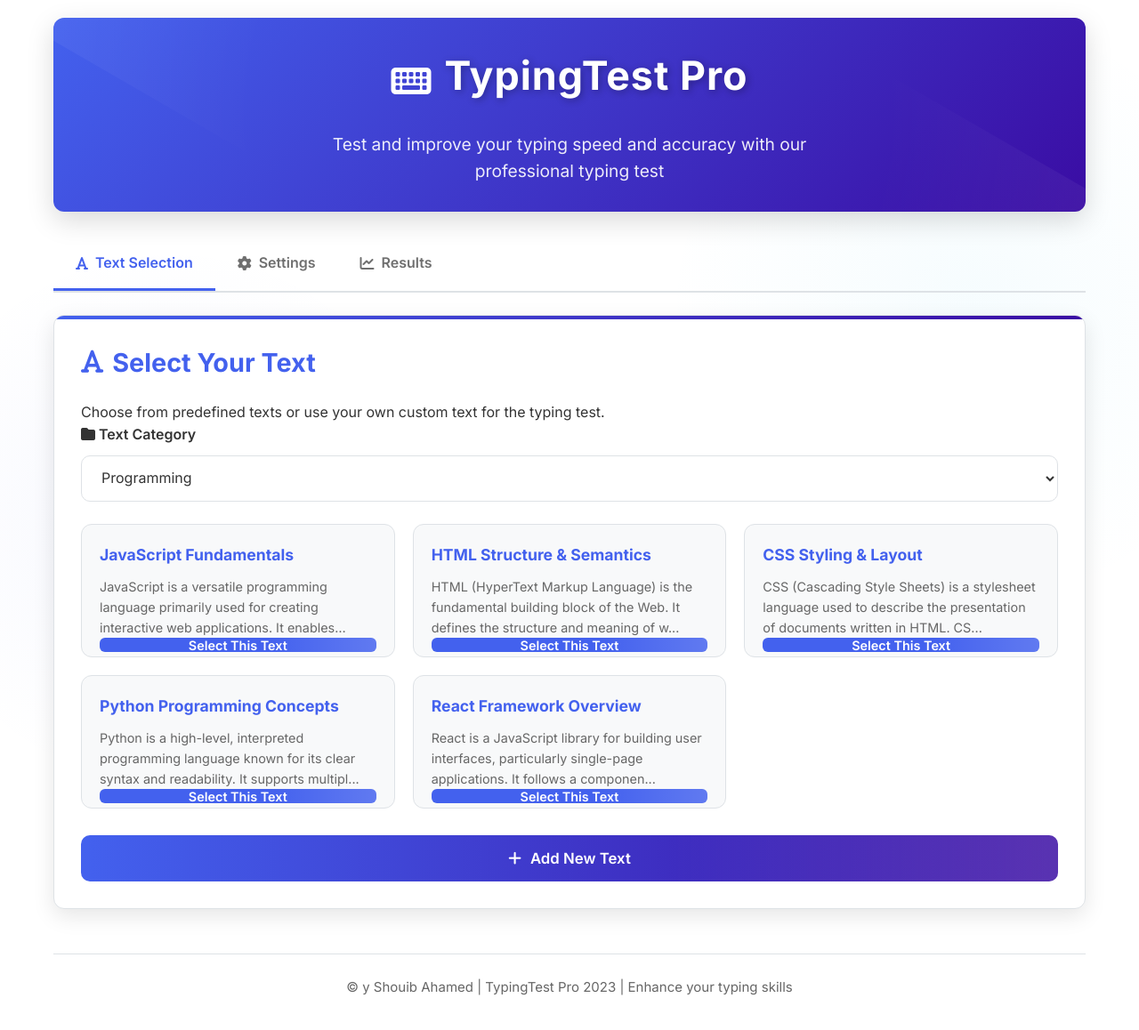
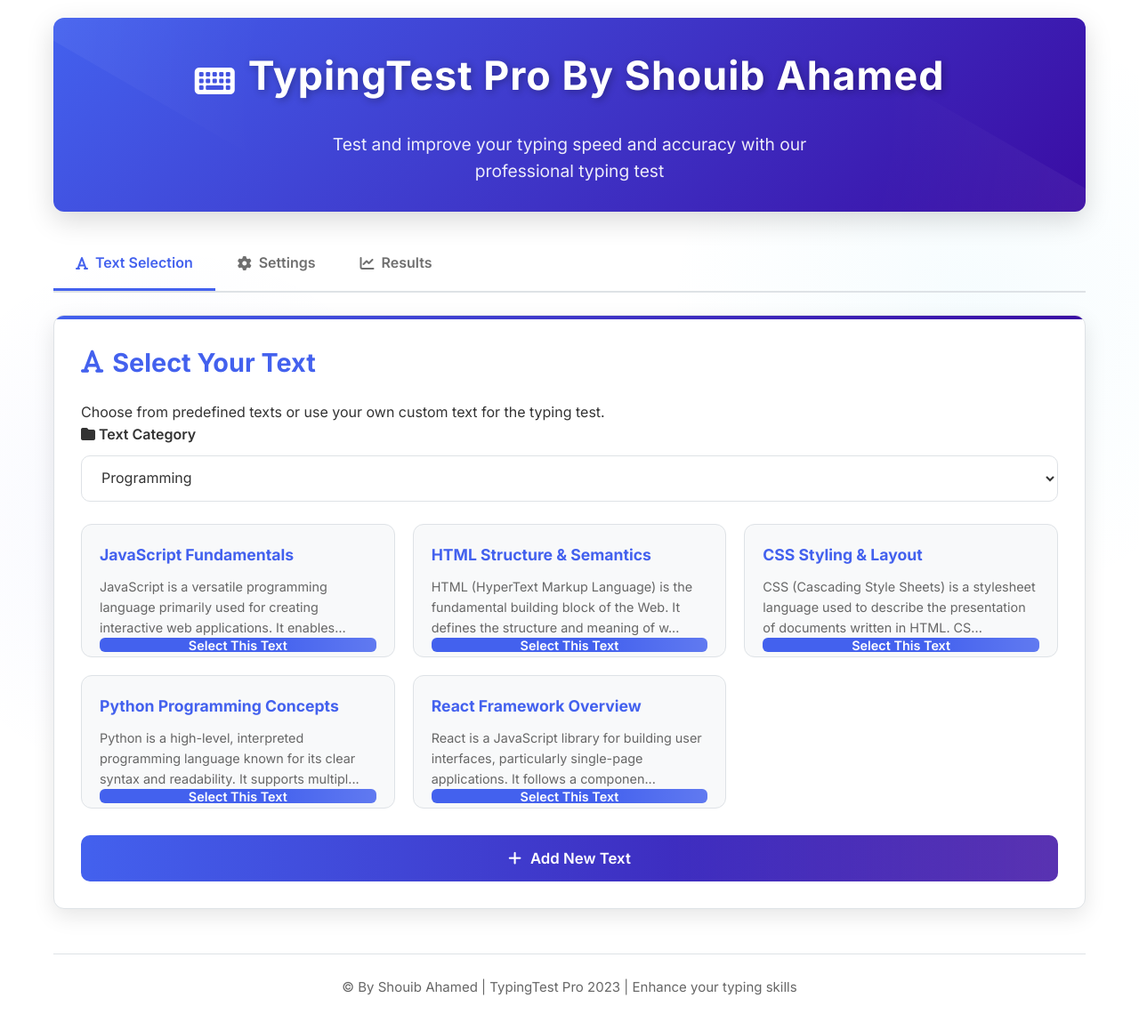
Before and after one commit to shoui05/TypingMaster-Pro, a plain HTML site: page index.html in a window 1280 px wide. Shown: the whole page at 89% size. Drawn offline with Linux system fonts and the light colour scheme.

Commit message:
Update index.html

```diff
--- a/index.html
+++ b/index.html
@@ -1059,7 +1059,7 @@
         <header>
             <div class="logo">
                 <i class="fas fa-keyboard"></i>
-                <h1>TypingTest Pro</h1>
+                <h1>TypingTest Pro By Shouib Ahamed</h1>
             </div>
             <p>Test and improve your typing speed and accuracy with our professional typing test</p>
         </header>
@@ -1259,7 +1259,7 @@
         </div>
 
         <footer>
-            <p>&copy; y Shouib Ahamed | TypingTest Pro 2023 | Enhance your typing skills</p>
+            <p>&copy; By Shouib Ahamed | TypingTest Pro 2023 | Enhance your typing skills</p>
         </footer>
     </div>
 
```
